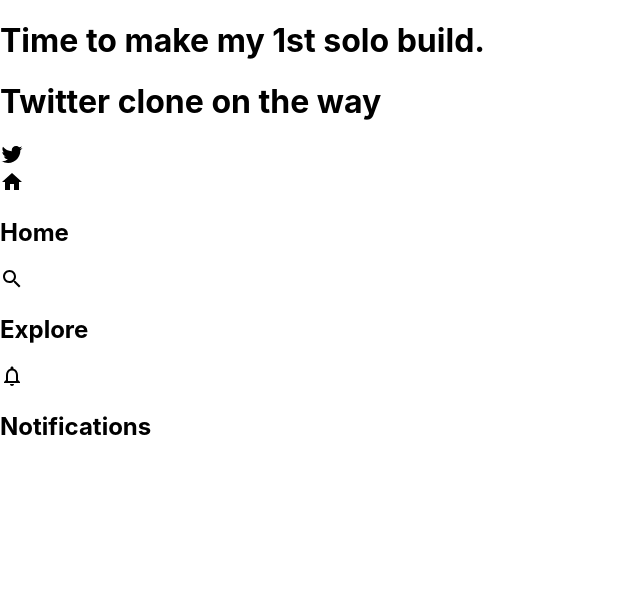
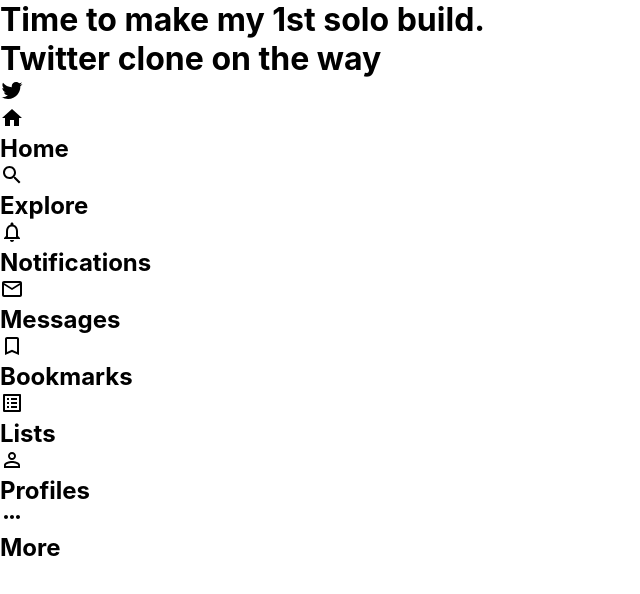
Before and after one commit to OrlandoLlerena/Twitter-clone-project, a React (Create React App) app: page / in a window 1280 px wide. Shown: the top 594 px of the page, without its empty margins (0-640 px from the left). Built offline with nearby package versions, Linux system fonts and the light colour scheme.

Commit message:
fix file name errors

```diff
--- a/src/App.js
+++ b/src/App.js
@@ -1,5 +1,5 @@
 import React from "react";
-import "./App.css";
+import "./App.scss";
 import Sidebar from "../src/Sidebar/Sidebar";
 
 function App() {
--- /dev/null
+++ b/src/App.scss
@@ -0,0 +1,3 @@
+* {
+  margin: 0rem;
+}
--- a/src/Sidebar/Sidebar.js
+++ b/src/Sidebar/Sidebar.js
@@ -1,10 +1,15 @@
 import React from "react";
-import "./sidebar.sass";
+import "./sidebar.scss";
 import TwitterIcon from "@material-ui/icons/Twitter";
 import SidebarOptions from "../SidebarOptions/SidebarOptions";
 import HomeIcon from "@material-ui/icons/Home";
 import SearchIcon from "@material-ui/icons/Search";
 import NotificationsNoneIcon from "@material-ui/icons/NotificationsNone";
+import MailOutlineIcon from "@material-ui/icons/MailOutline";
+import BookmarkBorderIcon from "@material-ui/icons/BookmarkBorder";
+import ListAltIcon from "@material-ui/icons/ListAlt";
+import PermIdentityIcon from "@material-ui/icons/PermIdentity";
+import MoreHorizIcon from "@material-ui/icons/MoreHoriz";
 
 function Sidebar() {
   return (
@@ -15,10 +20,11 @@
       <SidebarOptions Icon={HomeIcon} text="Home" />
       <SidebarOptions Icon={SearchIcon} text="Explore" />
       <SidebarOptions Icon={NotificationsNoneIcon} text="Notifications" />
-
-      {/* sidebar options */}
-      {/* sidebar options */}
-      {/* sidebar options */}
+      <SidebarOptions Icon={MailOutlineIcon} text="Messages" />
+      <SidebarOptions Icon={BookmarkBorderIcon} text="Bookmarks" />
+      <SidebarOptions Icon={ListAltIcon} text="Lists" />
+      <SidebarOptions Icon={PermIdentityIcon} text="Profiles" />
+      <SidebarOptions Icon={MoreHorizIcon} text="More" />
 
       {/* Button -> tweet */}
     </div>
```
Also changed, not shown: src/App.css (deleted, +0 -38 lines), src/Feed/Feed.sass (deleted), src/Feed/feed.scss (added), src/Sidebar/Sidebar.sass (deleted), src/Sidebar/sidebar.scss (added), src/SidebarOptions/sidebarOptions.sass (deleted), src/SidebarOptions/sidebarOptions.scss (added), src/Widget/Widgets.sass (deleted), src/Widget/widgets.scss (added), 1 other file (tests, documents, lock files or other folders).
